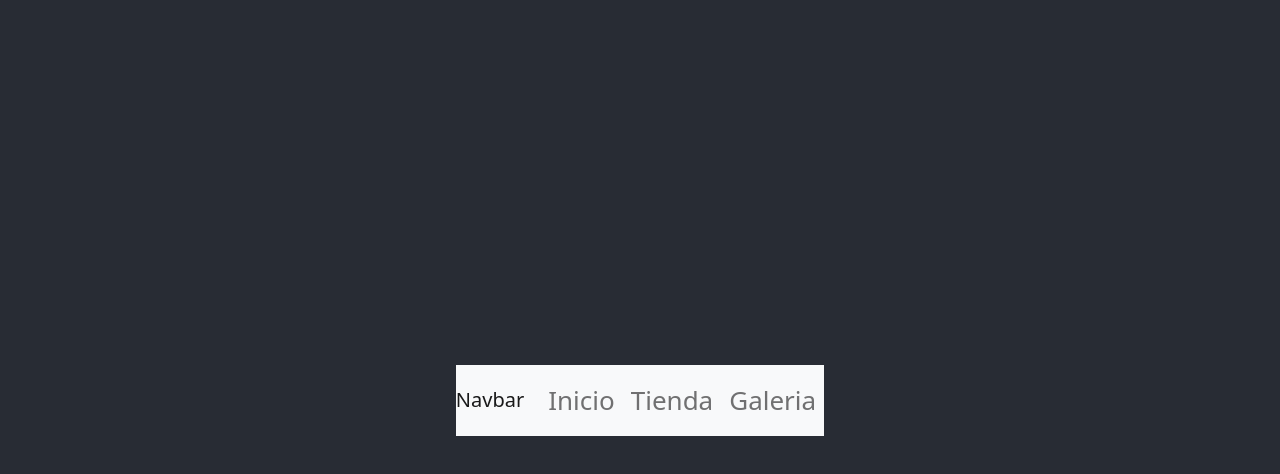
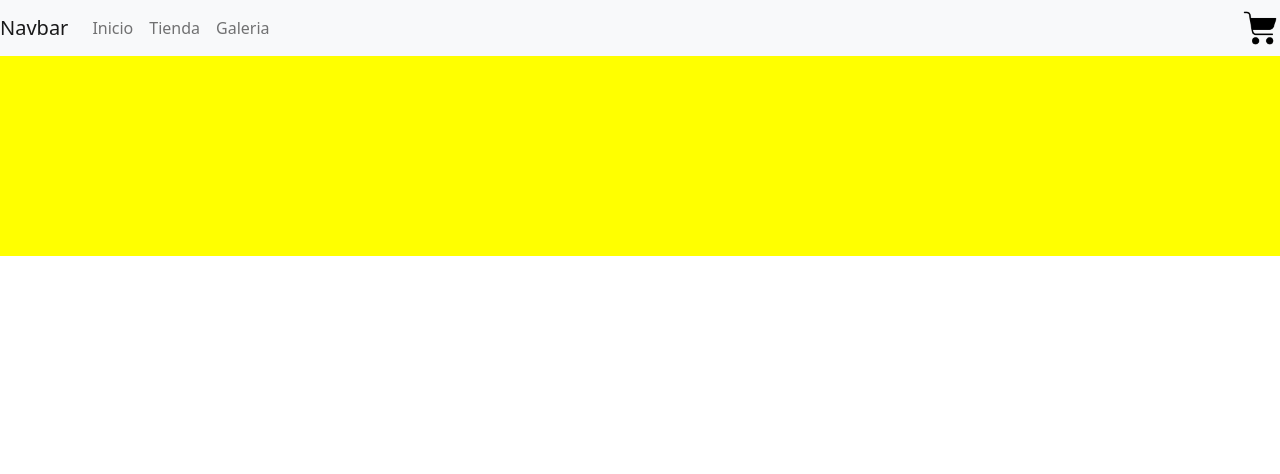
Before and after one commit to camilavrojas/store, a React (Create React App) app: page / in a window 1280 px wide. Shown: the top 474 px of the page. Built offline with nearby package versions, Linux system fonts and the light colour scheme.

Commit message:
se creo el cart widget

```diff
--- a/src/App.js
+++ b/src/App.js
@@ -1,13 +1,13 @@
 import './App.css';
 import NavBar from './components/NavBar/NavBar';
+import ItemListContainer from './components/ItemListContainer';
 
 
 function App() {
   return (
     <div className="App">
-      <header className="App-header">
-        <NavBar/>
-      </header>
+     <NavBar/>
+     <ItemListContainer greeting="Hola bienvenid/a a Metropolis"/>
     </div>
   );
 }
--- /dev/null
+++ b/src/components/ItemListContainer.js
@@ -0,0 +1,15 @@
+
+
+const ItemListContainer = ({greeting}) => {
+
+    const style = {
+        backgroundColor: 'yellow',
+        height: 200
+    }
+
+    return (
+        <h1 style={style}></h1>
+    )
+}
+
+export default ItemListContainer;
--- /dev/null
+++ b/src/components/NavBar/CartWidget.js
@@ -0,0 +1,12 @@
+const CartWidget = () => {
+
+    const style = {
+        height: 40
+    }
+
+    return (
+        <img style={style} src={'./cart.png'}/>
+    )
+}
+
+export default CartWidget;
--- a/src/components/NavBar/NavBar.js
+++ b/src/components/NavBar/NavBar.js
@@ -1,4 +1,4 @@
-import './NavBar.css'
+import CartWidget from './CartWidget'
 
 const NavBar = () => {
     return (
@@ -20,6 +20,7 @@ const NavBar = () => {
       </li>
     </ul>
   </div>
+  <CartWidget/>
 </nav>
     )
 }
```
Also changed, not shown: index.html (added, +37 -0 lines), app.js (added), public/cart.png (added), src/components/NavBar/cart.png (added).
